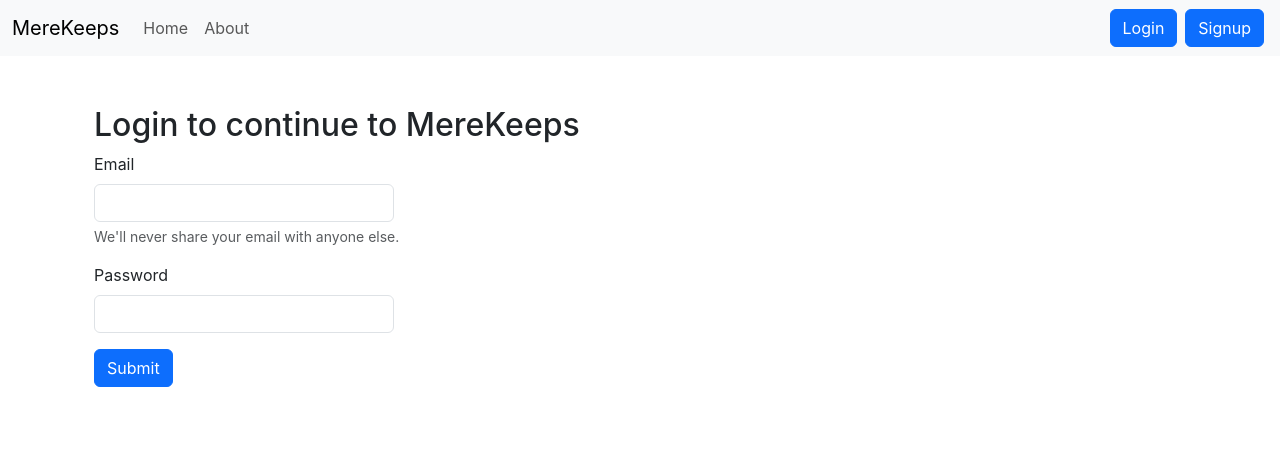
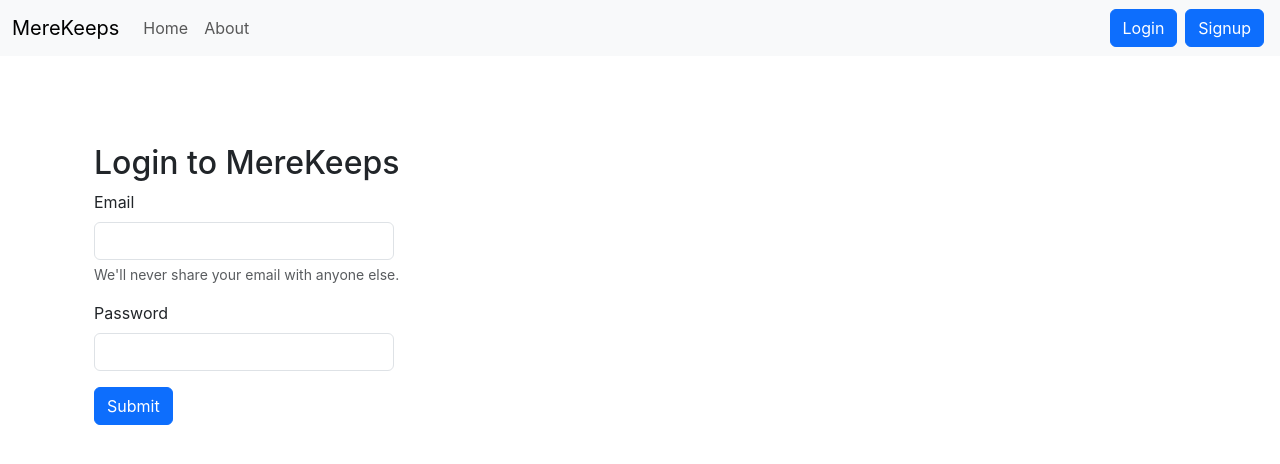
Before and after one commit to the-mustakim/MereKeeps, a React (Create React App) app: page /login in a window 1280 px wide. Shown: the top 464 px of the page. Built offline with nearby package versions, Linux system fonts and the light colour scheme.

Commit message:
Video 72 Done

```diff
--- a/src/App.js
+++ b/src/App.js
@@ -29,8 +29,10 @@ function App() {
       <NoteState>
         <Router>
           <Navbar showAlert={showAlert}/>
-          <Alert alert={alert}/>
-          <div className="container">
+          <div className="container" style={{marginTop:70}}>
+            <Alert alert={alert}/>
+          </div>
+          <div className="container my-4">
             <Switch>
               <Route exact path="/">
                 <Home showAlert={showAlert}/>
--- a/src/component/Login.js
+++ b/src/component/Login.js
@@ -45,7 +45,7 @@ export default function Login(props) {
   return (
     <>
       <div className="container" onSubmit={handleSubmit}>
-      <h2>Login to continue to MereKeeps</h2>
+      <h2>Login to MereKeeps</h2>
         <form>
           <div className="mb-3">
             <label htmlFor="email" className="form-label">
--- a/src/component/Navbar.js
+++ b/src/component/Navbar.js
@@ -20,7 +20,7 @@ export default function Navbar(props) {
   return (
     <>
       <div>
-        <nav className="navbar navbar-expand-lg bg-body-tertiary">
+        <nav className="navbar fixed-top navbar-expand-lg bg-body-tertiary">
           <div className="container-fluid">
             <Link className="navbar-brand" to="#">
               MereKeeps
--- a/src/component/Signup.js
+++ b/src/component/Signup.js
@@ -44,7 +44,7 @@ export default function Signup(props) {
 
   return (
     <>
-      <div className="container">
+      <div className="container my-4">
       <h2>Create account</h2>
         <form onSubmit={handleSubmit}>
           <div className="mb-3">
```
